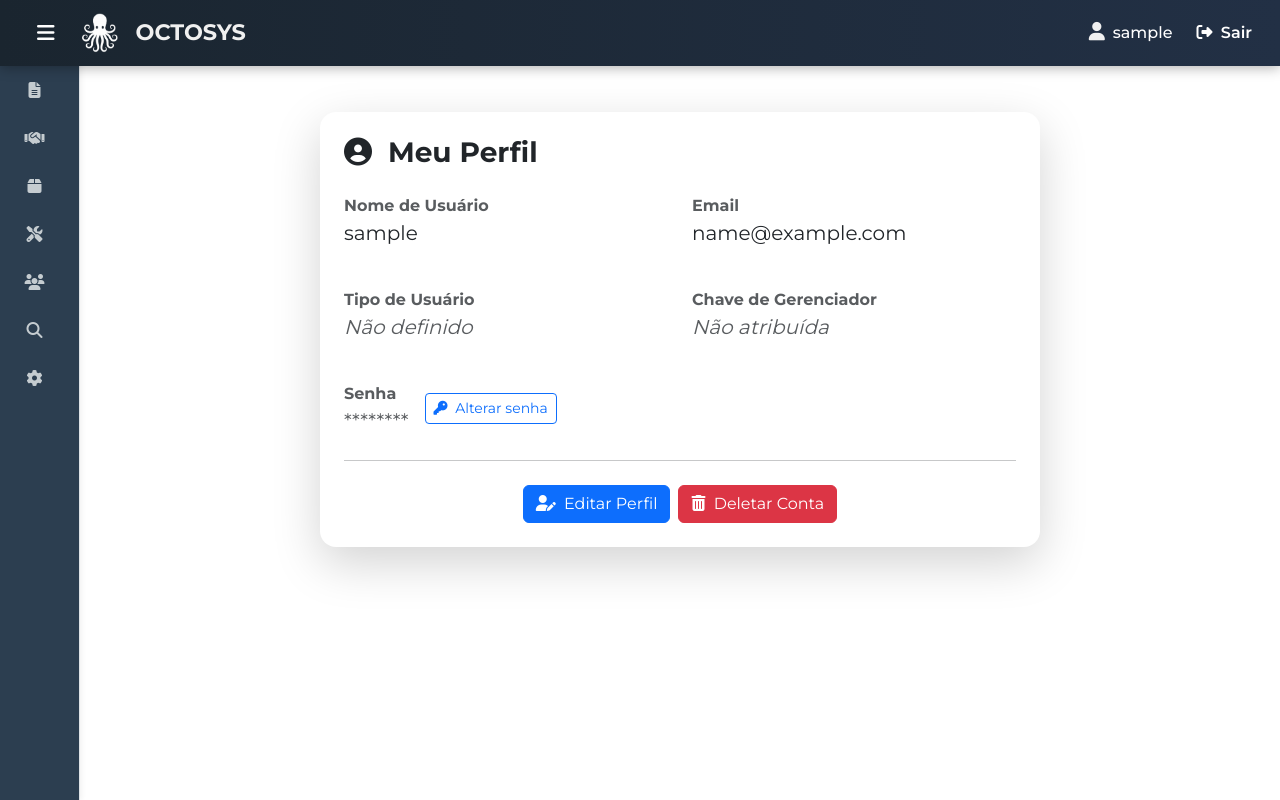
After one commit to Arthurtrin/Sistema-OS, a Django app: page /pt-br/configuracoes/configuracao/usuario/ in a window 1280 px wide. The commit adds this page. Run offline with Django 5.2, Linux system fonts and the light colour scheme; the visitor is signed in with stand-in values (Sample User, id 1); data that the repository does not hold is empty.

Commit message:
adicionando funcoes para configuracoes

```diff
--- a/configuracoes/templates/configuracoes/configuracoes.html
+++ b/configuracoes/templates/configuracoes/configuracoes.html
@@ -38,7 +38,7 @@
 
   <div class="list-group">
 
-    <a href="#" class="list-group-item list-group-item-action d-flex align-items-center">
+    <a href="{% url 'configuracoes:usuario' %}" class="list-group-item list-group-item-action d-flex align-items-center">
       <i class="fas fa-user-cog fa-lg text-secondary me-3"></i>
       <div>
         <h5 class="mb-0">Usuário</h5>
--- /dev/null
+++ b/configuracoes/templates/configuracoes/usuario.html
@@ -0,0 +1,175 @@
+{% extends 'principal/base.html' %}
+{% block title %}Meu Perfil{% endblock %}
+
+{% block content %}
+
+{% if messages %}
+  {% for message in messages %}
+    <div class="modal fade" id="messageModal" tabindex="-1" aria-labelledby="messageModalLabel" aria-hidden="true">
+      <div class="modal-dialog modal-dialog-centered">
+        <div class="modal-content">
+          <div class="modal-header {% if message.tags == 'error' %}bg-danger text-white{% else %}bg-success text-white{% endif %}">
+            <h5 class="modal-title" id="messageModalLabel">
+              {% if message.tags == 'error' %}Erro{% else %}Sucesso{% endif %}
+            </h5>
+            <button type="button" class="btn-close" data-bs-dismiss="modal" aria-label="Fechar"></button>
+          </div>
+          <div class="modal-body">
+            {{ message }}
+          </div>
+          <div class="modal-footer">
+            <button type="button" class="btn btn-secondary" data-bs-dismiss="modal">Fechar</button>
+          </div>
+        </div>
+      </div>
+    </div>
+
+    <script>
+      document.addEventListener('DOMContentLoaded', function () {
+        const modal = new bootstrap.Modal(document.getElementById('messageModal'));
+        modal.show();
+      });
+    </script>
+  {% endfor %}
+{% endif %}
+
+<div class="container py-5">
+  <div class="row justify-content-center">
+    <div class="col-lg-8">
+      <div class="card border-0 shadow-lg rounded-4 p-4">
+        <div class="d-flex justify-content-between align-items-center mb-4">
+          <h3 class="fw-bold  m-0">
+            <i class="fas fa-user-circle me-2"></i> Meu Perfil
+          </h3>
+        </div>
+
+        <div class="row g-4">
+            <div class="col-md-6">
+                <div>
+                <strong class="text-muted">Nome de Usuário</strong>
+                <p class="fs-5">{{ user.username }}</p>
+                </div>
+            </div>
+
+            <div class="col-md-6">
+                <div>
+                <strong class="text-muted">Email</strong>
+                <p class="fs-5">{{ user.email }}</p>
+                </div>
+            </div>
+
+            <div class="col-md-6">
+                <div>
+                <strong class="text-muted">Tipo de Usuário</strong>
+                <p class="fs-5">
+                    {% if perfil %}
+                    {% if perfil.tipo == 'normal' %} Usuário Normal
+                    {% elif perfil.tipo == 'supervisor' %} Supervisor
+                    {% elif perfil.tipo == 'gerenciador' %} Gerenciador
+                    {% else %} Desconhecido
+                    {% endif %}
+                    {% else %}
+                    <span class="text-muted fst-italic">Não definido</span>
+                    {% endif %}
+                </p>
+                </div>
+            </div>
+
+            <div class="col-md-6">
+                <div>
+                <strong class="text-muted">Chave de Gerenciador</strong>
+                <p class="fs-5">
+                    {% if chave_gerenciador %}
+                    <span class="text-monospace">{{ chave_gerenciador.chave }}</span>
+                    {% else %}
+                    <span class="text-muted fst-italic">Não atribuída</span>
+                    {% endif %}
+                </p>
+                </div>
+            </div>
+
+            <div class="col-md-6">
+                <div class="d-flex align-items-center">
+                    <div>
+                    <strong class="text-muted">Senha</strong>
+                    <p class="fs-5 text-muted mb-0">********</p>
+                    </div>
+                    <a href="{% url 'password_reset' %}" class="btn btn-sm btn-outline-primary ms-3">
+                    <i class="fas fa-key me-1"></i> Alterar senha
+                    </a>
+                </div>
+            </div>
+        </div>
+
+
+        <hr class="my-4">
+
+        <div class="d-flex flex-wrap gap-2 justify-content-center">
+            <button class="btn btn-primary" data-bs-toggle="modal" data-bs-target="#modalEditarPerfil">
+                <i class="fas fa-user-edit me-1"></i> Editar Perfil
+            </button>
+          <button class="btn btn-danger" data-bs-toggle="modal" data-bs-target="#confirmarExclusaoModal">
+            <i class="fas fa-trash-alt me-1"></i> Deletar Conta
+          </button>
+        </div>
+      </div>
+    </div>
+  </div>
+</div>
+
+<!-- Modal de confirmação de exclusão -->
+<div class="modal fade" id="confirmarExclusaoModal" tabindex="-1" aria-labelledby="confirmarExclusaoLabel" aria-hidden="true">
+  <div class="modal-dialog modal-dialog-centered">
+    <div class="modal-content rounded-4 border-0 shadow">
+      <div class="modal-header bg-danger text-white">
+        <h5 class="modal-title" id="confirmarExclusaoLabel">
+          <i class="fas fa-exclamation-triangle me-2"></i> Confirmar Exclusão
+        </h5>
+        <button type="button" class="btn-close btn-close-white" data-bs-dismiss="modal" aria-label="Fechar"></button>
+      </div>
+      <div class="modal-body">
+        <p class="mb-0">Tem certeza de que deseja excluir sua conta? <strong>Essa ação é irreversível.</strong></p>
+      </div>
+      <div class="modal-footer">
+        <form method="POST" action="">
+          {% csrf_token %}
+          <button type="button" class="btn btn-secondary" data-bs-dismiss="modal">Cancelar</button>
+          <button type="submit" class="btn btn-danger">Confirmar Exclusão</button>
+        </form>
+      </div>
+    </div>
+  </div>
+</div>
+
+<!-- Modal Editar Perfil -->
+<div class="modal fade" id="modalEditarPerfil" tabindex="-1" aria-labelledby="modalEditarPerfilLabel" aria-hidden="true">
+  <div class="modal-dialog modal-dialog-centered">
+    <div class="modal-content rounded-4 border-0 shadow">
+      <form method="POST" action="{% url 'configuracoes:editar_usuario' user.id %}">
+        {% csrf_token %}
+        <div class="modal-header bg-primary text-white">
+          <h5 class="modal-title" id="modalEditarPerfilLabel">
+            <i class="fas fa-user-edit me-2"></i> Editar Perfil
+          </h5>
+          <button type="button" class="btn-close btn-close-white" data-bs-dismiss="modal" aria-label="Fechar"></button>
+        </div>
+        <div class="modal-body">
+          <div class="mb-3">
+            <label for="id_username" class="form-label">Nome de Usuário</label>
+            <input type="text" class="form-control" name="username" id="id_username" value="{{ user.username }}" required>
+          </div>
+
+          <div class="mb-3">
+            <label for="id_email" class="form-label">Email</label>
+            <input type="email" class="form-control" name="email" id="id_email" value="{{ user.email }}" required>
+          </div>
+        </div>
+        <div class="modal-footer">
+          <button type="button" class="btn btn-secondary" data-bs-dismiss="modal">Cancelar</button>
+          <button type="submit" class="btn btn-primary">Salvar Alterações</button>
+        </div>
+      </form>
+    </div>
+  </div>
+</div>
+{% endblock %}
--- a/configuracoes/urls.py
+++ b/configuracoes/urls.py
@@ -5,4 +5,6 @@ app_name = 'configuracoes'
 
 urlpatterns = [
     path('configuracao/empresa/', views.EmpresaUpdateView.as_view(), name='configuracao_empresa'),
+    path('configuracao/usuario/', views.usuario, name='usuario'),
+    path('configuracao/usuario/editar/<int:id>', views.editar_usuario, name='editar_usuario'),
 ]
--- a/configuracoes/views.py
+++ b/configuracoes/views.py
@@ -1,9 +1,11 @@
 from django.shortcuts import render, redirect, get_object_or_404
+from django.contrib.auth.decorators import login_required
 from django.views.generic import UpdateView
 from .models import Empresa
 from .forms import EmpresaForm
 from django.contrib import messages
 from principal import views
+from usuarios.models import Perfil, Chave_Gerenciador
 
 class EmpresaUpdateView(UpdateView):
     model = Empresa
@@ -18,3 +20,52 @@ class EmpresaUpdateView(UpdateView):
         self.object = form.save()
         messages.success(self.request, 'Dados da Empresa salvos com sucesso!')
         return redirect('configuracoes')
+
+@login_required
+def usuario(request):
+    try:
+        perfil = request.user.perfil
+    except Perfil.DoesNotExist:
+        perfil = None
+
+    try:
+        chave_gerenciador = request.user.chave_gerenciador
+    except Chave_Gerenciador.DoesNotExist:
+        chave_gerenciador = None
+
+    return render(request, 'configuracoes/usuario.html', {
+        'perfil': perfil,
+        'chave_gerenciador': chave_gerenciador,
+    })
+
+from django.contrib.auth.decorators import login_required
+from django.shortcuts import render, get_object_or_404, redirect
+from django.contrib import messages
+from django.contrib.auth.models import User
+
+@login_required
+def editar_usuario(request, id):
+    usuario = get_object_or_404(User, id=id)
+
+    # Apenas o próprio usuário pode editar seu perfil
+    if request.user != usuario:
+        messages.error(request, 'Você não tem permissão para editar este perfil.')
+        return redirect('configuracoes:usuario')
+
+    if request.method == 'POST':
+        novo_username = request.POST.get('username', '').strip()
+        novo_email = request.POST.get('email', '').strip()
+
+        # Verifica se o novo nome de usuário já existe em outro usuário
+        if User.objects.filter(username=novo_username).exclude(id=usuario.id).exists():
+            messages.error(request, 'Já existe um usuário com esse nome.')
+            return redirect('configuracoes:usuario')
+
+        usuario.username = novo_username
+        usuario.email = novo_email
+        usuario.save()
+
+        messages.success(request, 'Dados atualizados com sucesso.')
+        return redirect('configuracoes:usuario')
+
+    return redirect('configuracoes:usuario')
--- a/usuarios/templates/usuarios/senha_reset.html
+++ b/usuarios/templates/usuarios/senha_reset.html
@@ -34,7 +34,7 @@
     <div class="row justify-content-center">
       <div class="col-md-6 col-lg-5">
         <div class="card shadow-lg p-4">
-          <h3 class="text-center mb-4">🔐 Recuperar Senha</h3>
+          <h3 class="text-center mb-4">🔐 Alterar Senha</h3>
 
           <form method="post">
             {% csrf_token %}
```
